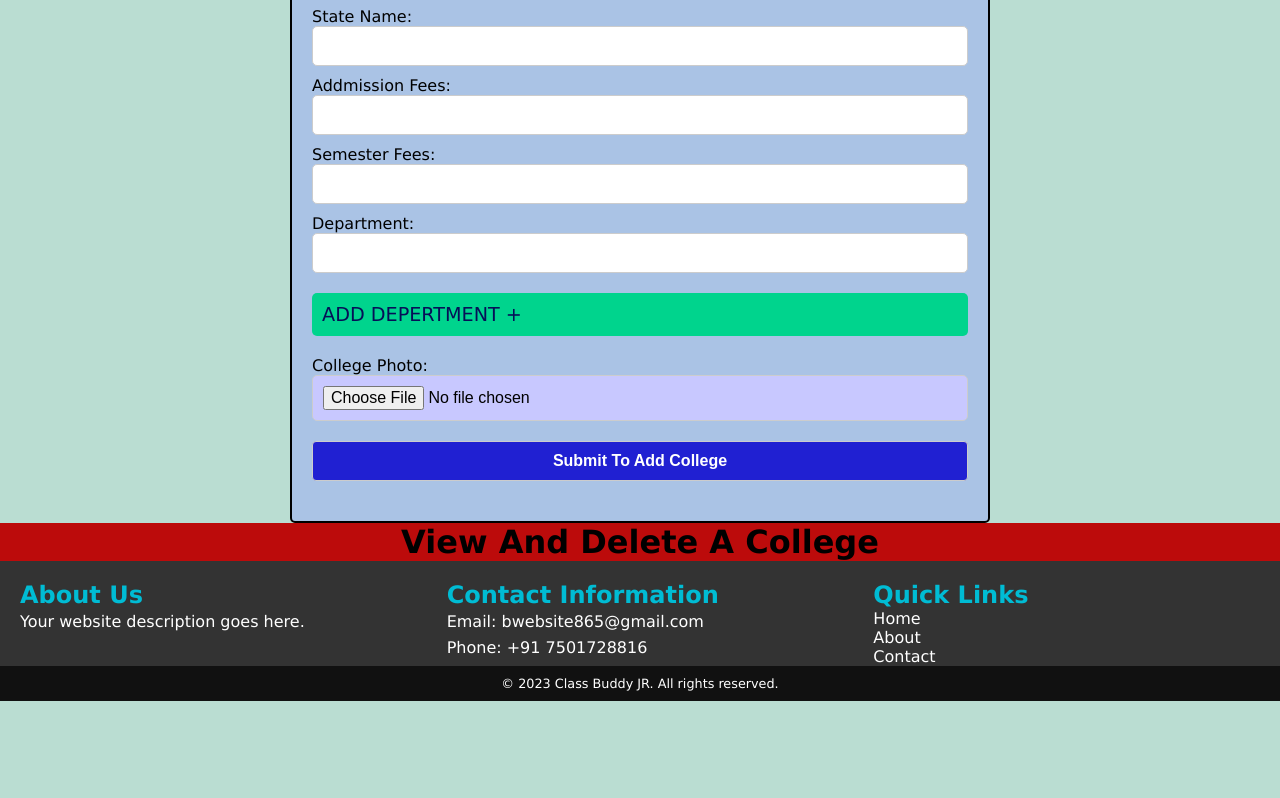
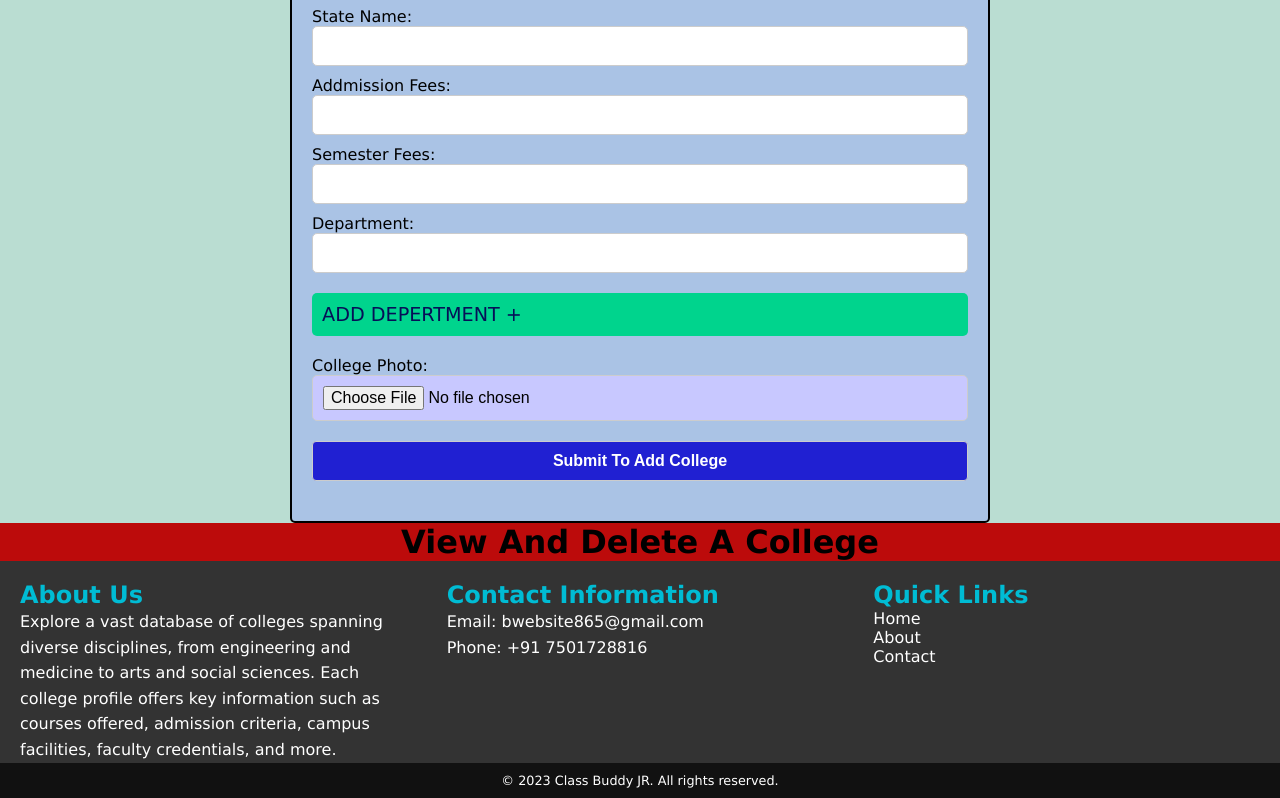
Before and after one commit to gAhammadReja/college-project, a website: page adminPage/admin.html in a window 1280 px wide. Shown: the part 429-1227 px from the top of the page. Before the commit the page ends 1130 px from the top, so only its background shows below. Drawn offline with Linux system fonts and the light colour scheme; no server answers.

Commit message:
Update admin.html

```diff
--- a/adminPage/admin.html
+++ b/adminPage/admin.html
@@ -217,7 +217,7 @@ footer {
 
     </style>
   </head>
-  <body  onload="preventBack()">
+  <body>
     <nav>
       <div>
         <h2>Welcome To Colepediya Admin Panel</h2>
@@ -389,7 +389,8 @@ if (confirm == 'D' || confirm == 'd'){
     <div class="footer-content">
         <div class="footer-section about">
             <h2>About Us</h2>
-            <p>Your website description goes here.</p>
+            <p>Explore a vast database of colleges spanning diverse disciplines, from engineering and medicine to arts and social sciences. Each college profile offers key information such as courses offered, admission criteria, campus facilities, faculty credentials, and more.
+            </p>
         </div>
 
         <div class="footer-section contact">
```
